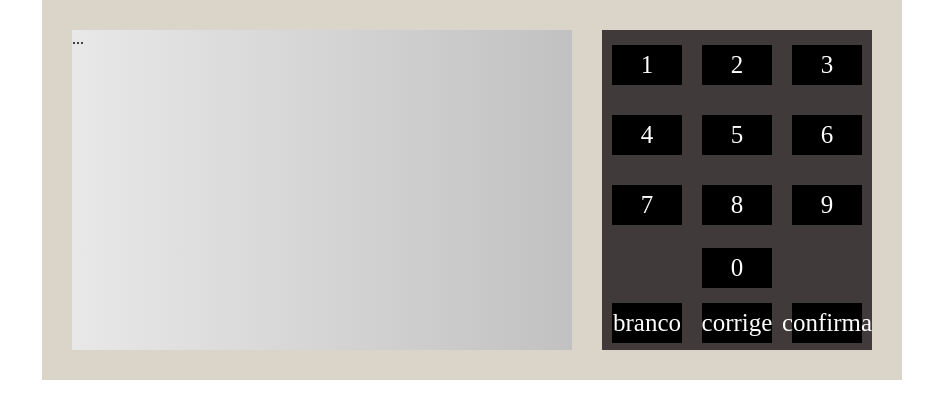
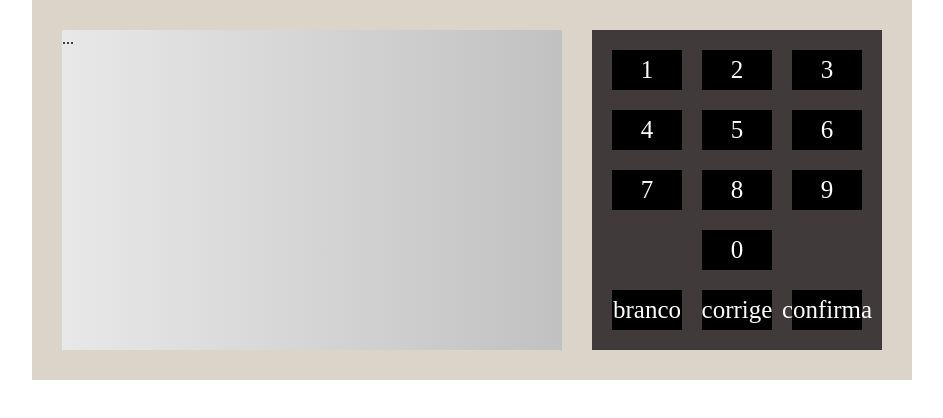
Before and after one commit to RichardGraebin/Projeto---Urna, a plain HTML site: page index.html in a window 1280 px wide. Shown: the whole page, without its empty margins (168-1111 px from the left). Drawn offline with Linux system fonts and the light colour scheme.

Commit message:
Update style.css

```diff
--- a/style.css
+++ b/style.css
@@ -21,22 +21,19 @@ body {
 #teclado {
     display: grid;
 
-    grid-template-columns: repeat(3, 90px);
-    grid-template-rows: repeat(3, 70px);
+    grid-gap: 20px;
+    grid-template-columns: repeat(3, 70px);
+    grid-template-rows: 40px 40px 40px 40px 40px;
 
     justify-items: center;
     align-items: center;
 
     margin-left: 30px;
-    height: 320px;
+    padding: 20px;
+    height: 280px;
     background-color: #403a3a;
 
-    grid-template-areas:
-      "n1 n2 n3"
-      "n4 n5 n6"
-      "n7 n8 n9"
-      ". n0 ."
-      "br cr cf";
+
 }
 
 .nums {
@@ -51,18 +48,10 @@ body {
 
 }
 
-.num0 {
-    grid-area: n0;
-}
-.numBr {
-    grid-area: br;
-}
-.numCor {
-    grid-area: cr;
-}
-.numCon {
-    grid-area: cf;
-}
+.num0 {grid-area: 4/2/5/3;}
+.numBr {grid-area: 5/1/6/2;}
+.numCor {grid-area: 5/2/6/3;}
+.numCon {grid-area: 5/3/6/4;}
 
 .nums:hover {
     cursor: pointer;
```
